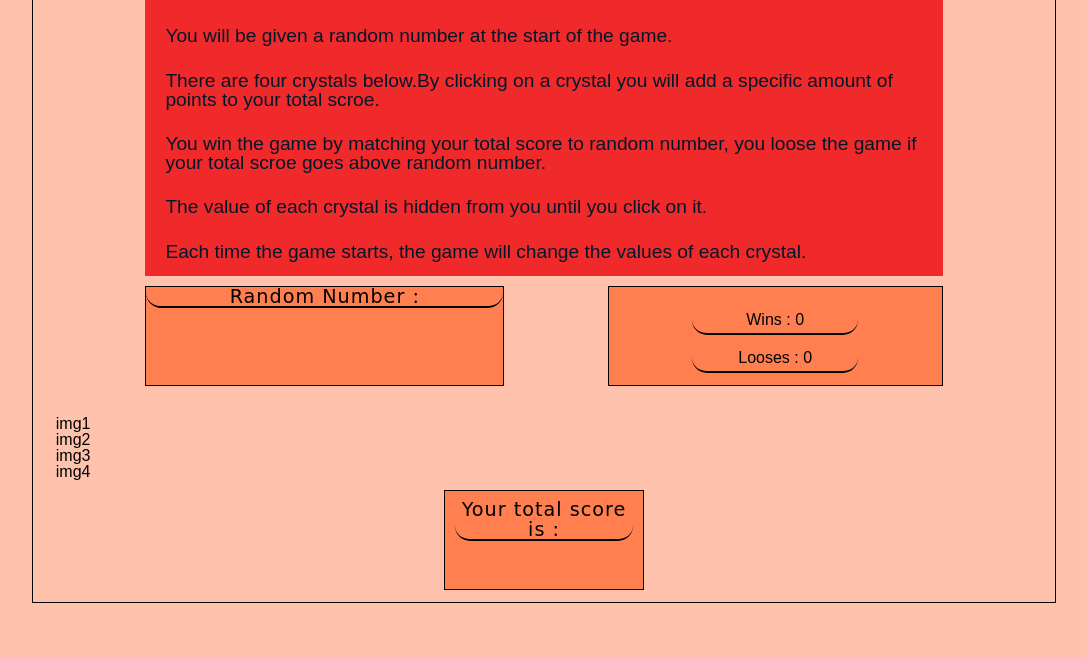
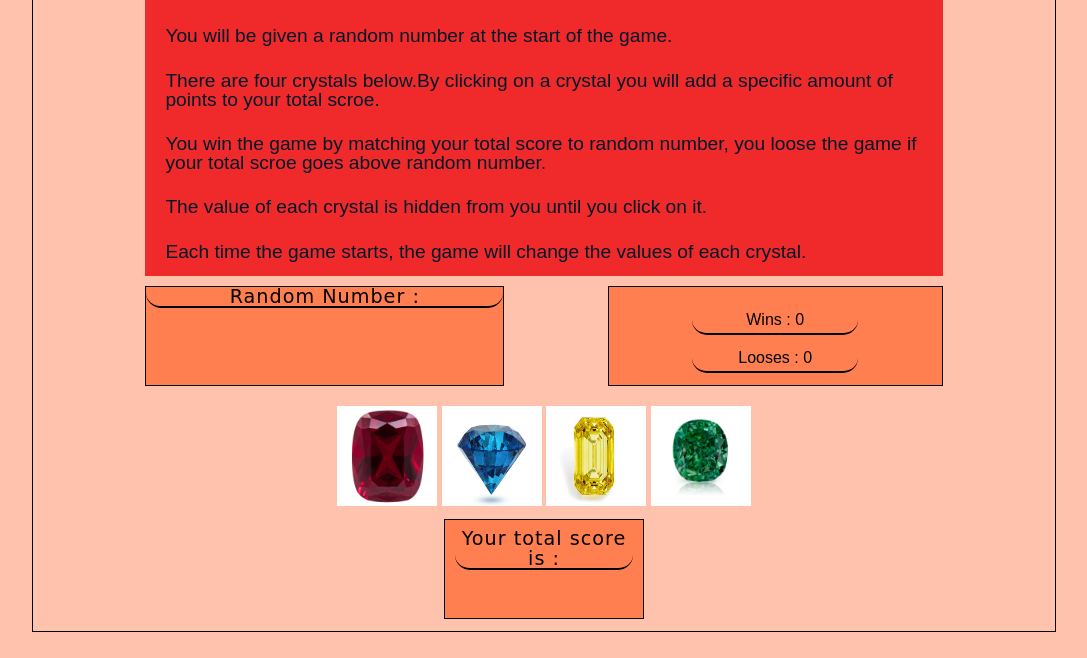
Before and after one commit to HET1905/unit-4-game, a plain HTML site: page index.html in a window 1280 px wide. Shown: the part 108-766 px from the top of the page, without its empty margins (96-1183 px from the left). Drawn offline with Linux system fonts and the light colour scheme; a web font is replaced by a local one.

Commit message:
completed html structure with image

```diff
--- a/assets/css/style.css
+++ b/assets/css/style.css
@@ -107,4 +107,13 @@ header h1{
     width:20%;
     margin:auto auto;
 }
-#totalScoreSection
+/* ---------------------imgSection----------------------------- */
+#imgSection{
+    width: 80%;
+    margin:auto auto;
+    text-align: center;
+}
+
+#imgSection ul li{
+    display: inline;
+}
--- a/index.html
+++ b/index.html
@@ -58,10 +58,10 @@
         </section>
         <section id="imgSection" class="clear">
             <ul>
-                <li>img1</li>
-                <li>img2</li>
-                <li>img3</li>
-                <li>img4</li>
+                <li><img src="assets/images/gem1.png"  width ="100" height="100" alt="gem1"></li>
+                <li><img src="assets/images/gem2.jpg"  width ="100" height="100" alt="gem2"></li>
+                <li><img src="assets/images/gem3.jpg"  width ="100" height="100" alt="gem3"></li>
+                <li><img src="assets/images/gem4.jpg"  width ="100" height="100" alt="gem4"></li>
             </ul>
         </section>
         <section id="totalScoreSection" class="numberDisplay">
```
Also changed, not shown: assets/images/gem1.png (added), assets/images/gem2.jpg (added), assets/images/gem3.jpg (added), assets/images/gem4.jpg (added).
